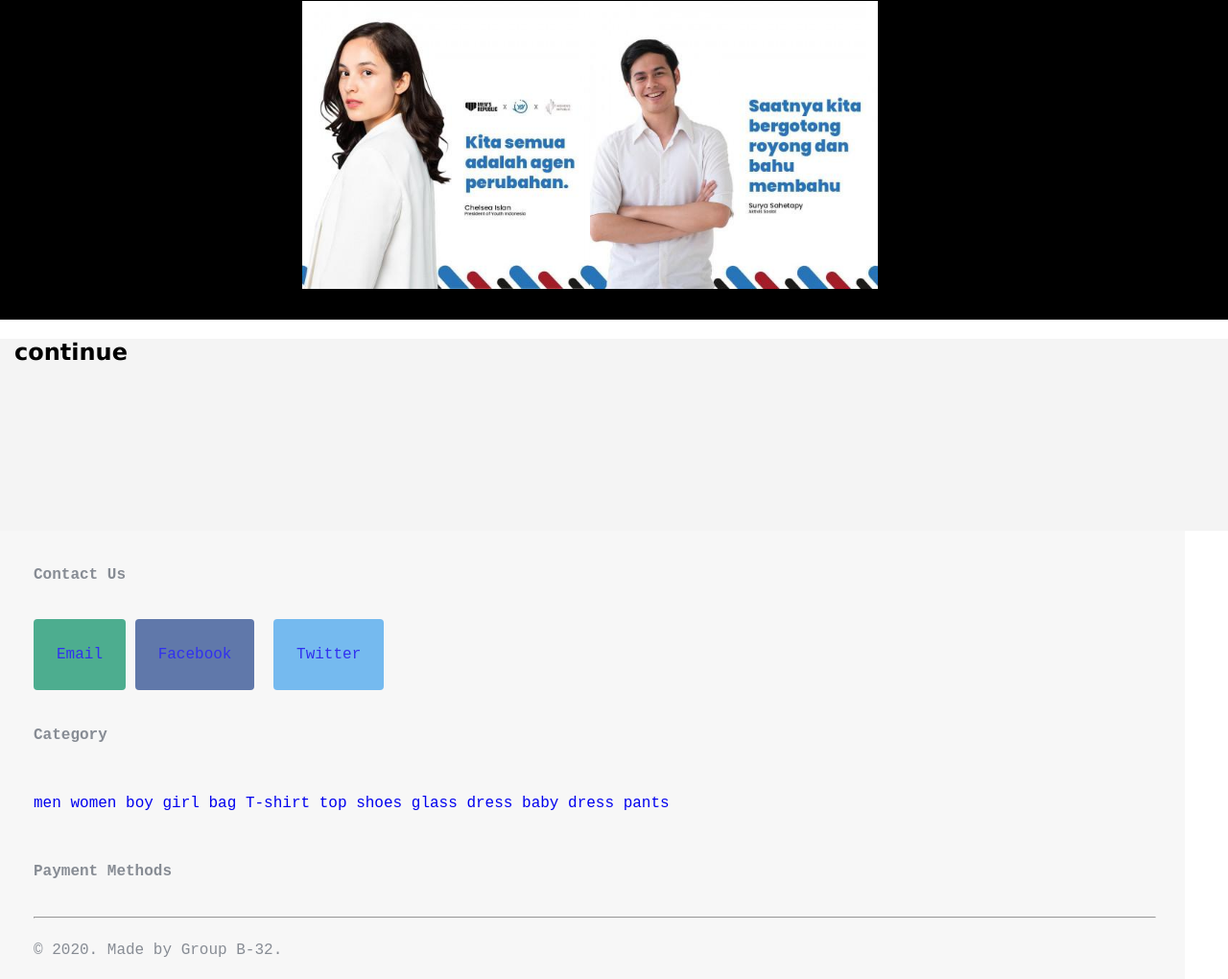
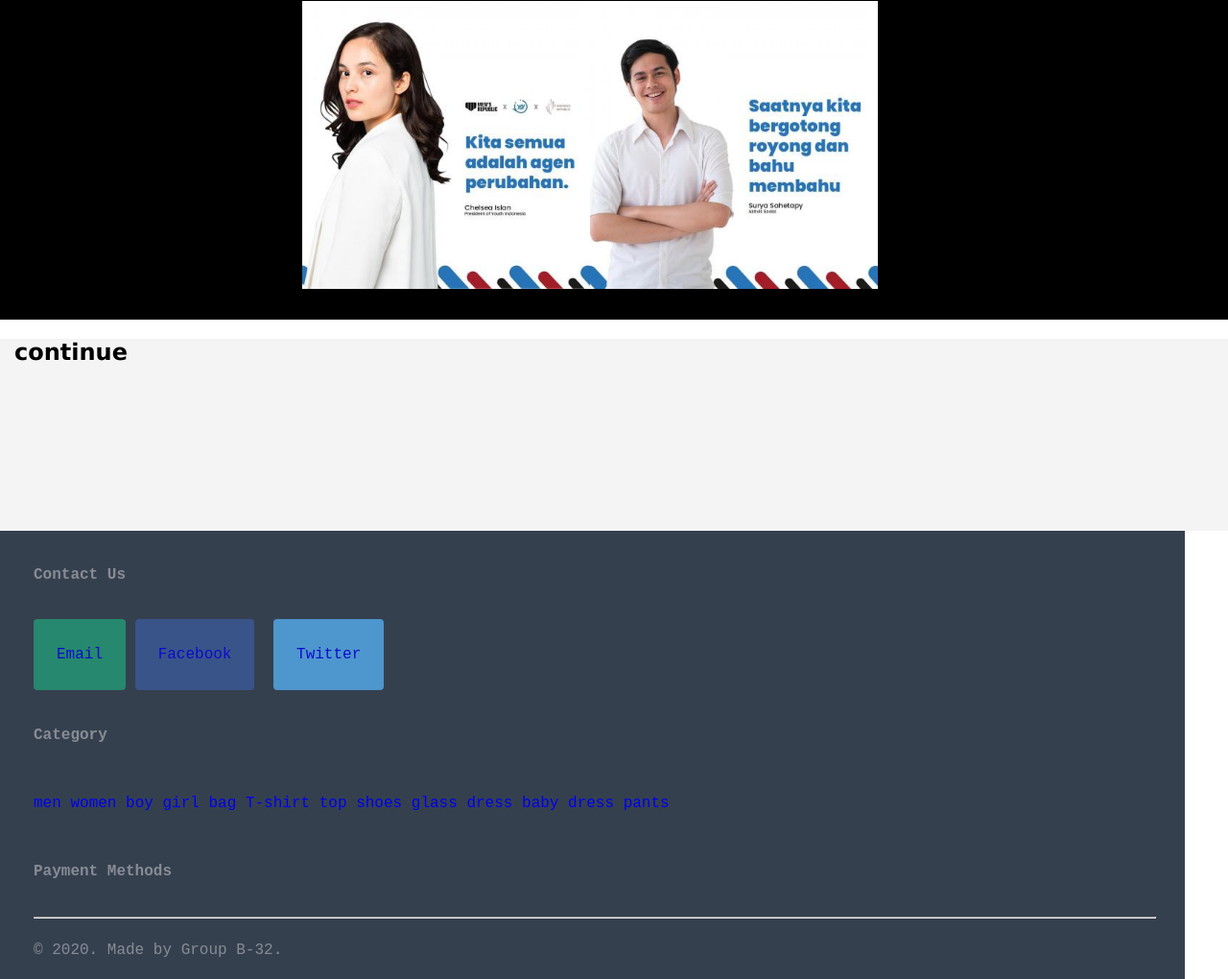
Before and after one commit to Tim-B32/Tim-B32.github.io, a plain HTML site: page index.html in a window 1280 px wide. Shown: the part 1175-2195 px from the top of the page at 96% size. Drawn offline with Linux system fonts and the light colour scheme.

Commit message:
Update stylesheet.css

```diff
--- a/stylesheet.css
+++ b/stylesheet.css
@@ -180,9 +180,8 @@ float: left;
     padding-right: 15px;
     display: block;
     padding-bottom: 5px;
-    color: black;
     font-family: 'Courier New', Courier, monospace;
-    background-color: #F7F7F7;
+    background-color: #35404f;
     color: #878c94;
 }
 
```
